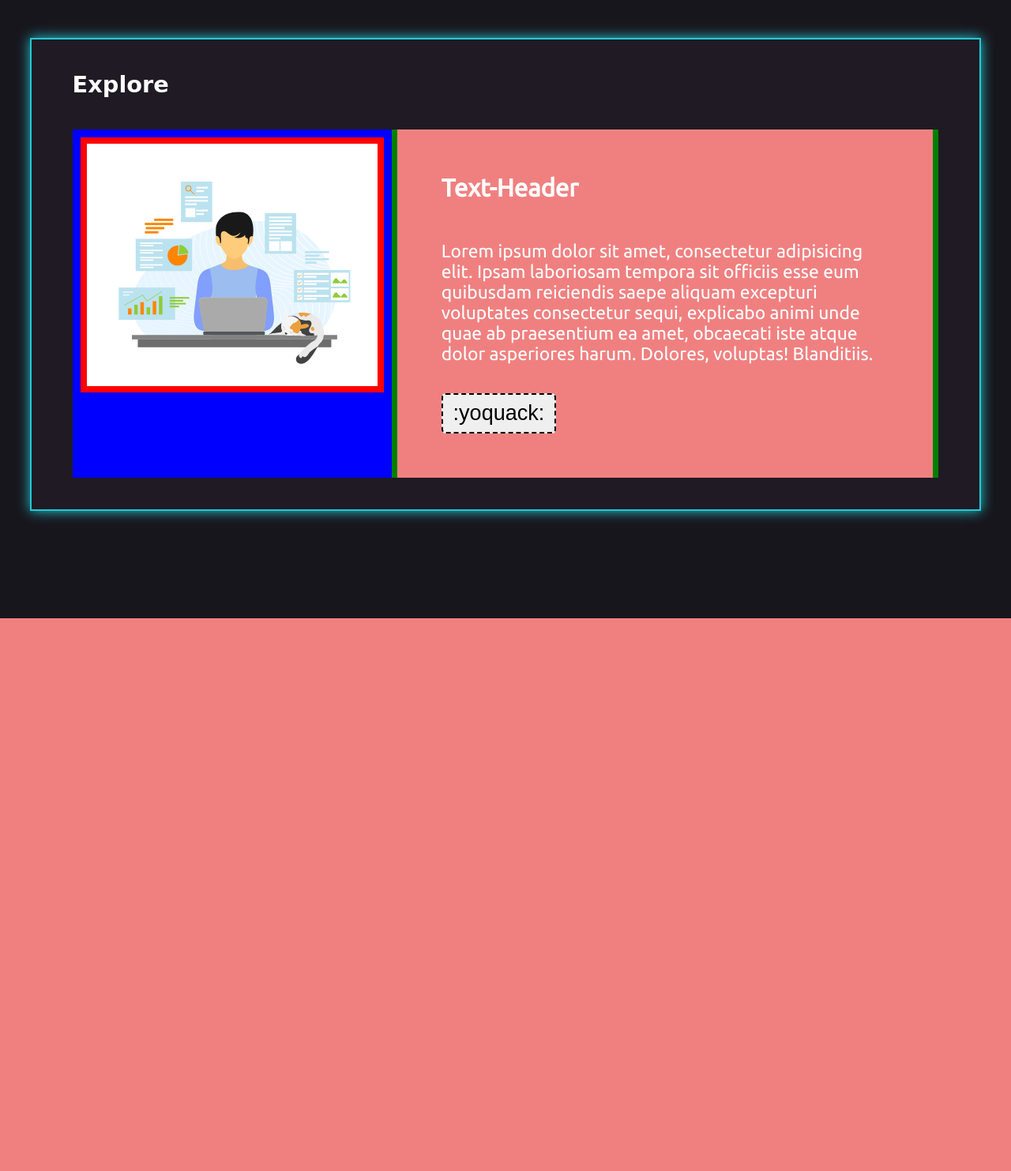
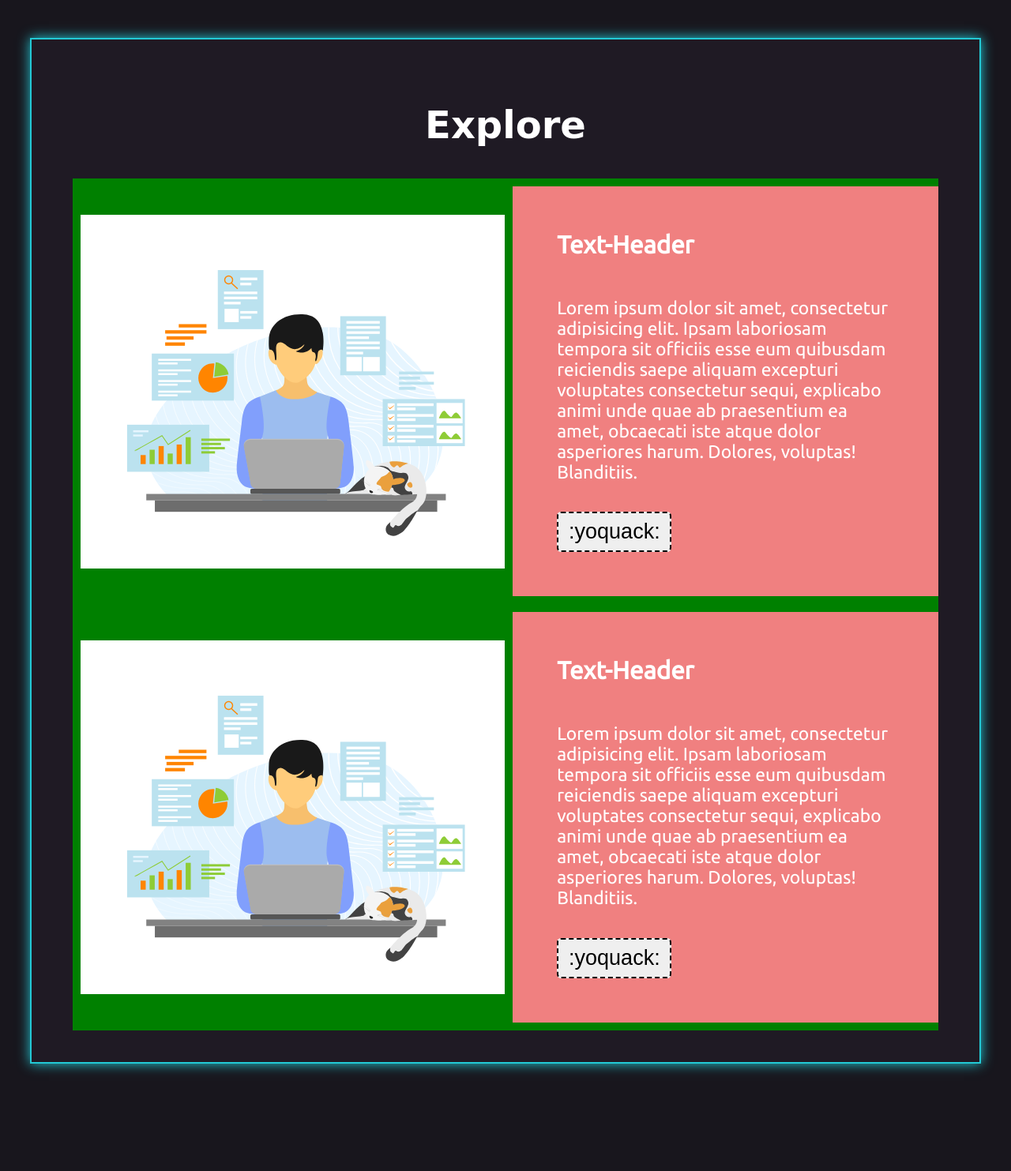
Before and after one commit to Naman-Biswajit/Dumb-Team-project, a Flask app: page /explore in a window 1280 px wide. Shown: the part 88-1571 px from the top of the page at 79% size. Before the commit the page ends 871 px from the top, so only its background shows below. Run offline with Flask 2, Linux system fonts and the light colour scheme; some libraries are stand-ins or nearby versions; some web fonts are replaced.

Commit message:
Minor changes to the structure

```diff
--- a/static/css/explore.css
+++ b/static/css/explore.css
@@ -32,13 +32,17 @@ body {
 
 .header {
     font-family: var(--nova-round);
-    font-size: larger;
+    font-size: xx-large;
     display: flex;
-    margin: 0 0 5vh 0;
+    margin: 5vh 0;
 }
 
 .content-container {
+    display: flex;
+    flex-direction: column;
+    align-items: center;
     margin: 2vh 1vw;
+    /* background: blueviolet; */
 }
 
 .sub-container {
@@ -46,17 +50,20 @@ body {
     display: flex;
     flex-direction: row;
     justify-content: space-around;
+    max-width: fit-content;
+    padding: 10px 0;
 }
 
 .image-container {
-    background: blue;
-    padding: 10px;
+    display: flex;
+    align-items: center;
+    justify-content: center;
 }
 
 .image-container img {
-    width: 30vw;
-    background: red;
-    padding: 1vh;
+    width: 35vhw;
+    height: 56vh;
+    padding: 0 10px
 }
 
 .text-container {
--- a/templates/explore.html
+++ b/templates/explore.html
@@ -8,22 +8,45 @@
 <section id="content">
   <div class="common-container">
     <div class="content-container">
-
       <div class="header">
         <h1 class="header-text">Explore</h1>
       </div>
 
       <div class="sub-container">
         <div class="image-container">
-                    <img src="/static/svg/man-working-on-laptop.svg" alt="img">
+          <img src="/static/svg/laptop-guy.svg" alt="img" />
         </div>
         <div class="text-container">
           <h2 class="text-header">Text-Header</h2>
-                    <p class="text-body">Lorem ipsum dolor sit amet, consectetur adipisicing elit. Ipsam laboriosam tempora sit officiis esse eum quibusdam reiciendis saepe aliquam excepturi voluptates consectetur sequi, explicabo animi unde quae ab praesentium ea amet, obcaecati iste atque dolor asperiores harum. Dolores, voluptas! Blanditiis.</p>
+          <p class="text-body">
+            Lorem ipsum dolor sit amet, consectetur adipisicing elit. Ipsam
+            laboriosam tempora sit officiis esse eum quibusdam reiciendis saepe
+            aliquam excepturi voluptates consectetur sequi, explicabo animi unde
+            quae ab praesentium ea amet, obcaecati iste atque dolor asperiores
+            harum. Dolores, voluptas! Blanditiis.
+          </p>
+          <button class="btn">:yoquack:</button>
+        </div>
+      </div>
+
+      <div class="sub-container">
+        <div class="image-container">
+          <img src="/static/svg/laptop-guy.svg" alt="img" />
+        </div>
+        <div class="text-container">
+          <h2 class="text-header">Text-Header</h2>
+          <p class="text-body">
+            Lorem ipsum dolor sit amet, consectetur adipisicing elit. Ipsam
+            laboriosam tempora sit officiis esse eum quibusdam reiciendis saepe
+            aliquam excepturi voluptates consectetur sequi, explicabo animi unde
+            quae ab praesentium ea amet, obcaecati iste atque dolor asperiores
+            harum. Dolores, voluptas! Blanditiis.
+          </p>
           <button class="btn">:yoquack:</button>
         </div>
       </div>
     </div>
   </div>
 </section>
+
 {% endblock %}
```
Also changed, not shown: static/svg/laptop-guy.svg (renamed from static/svg/man-working-on-laptop.svg). Lines whose indentation alone changed are shown as unchanged.
